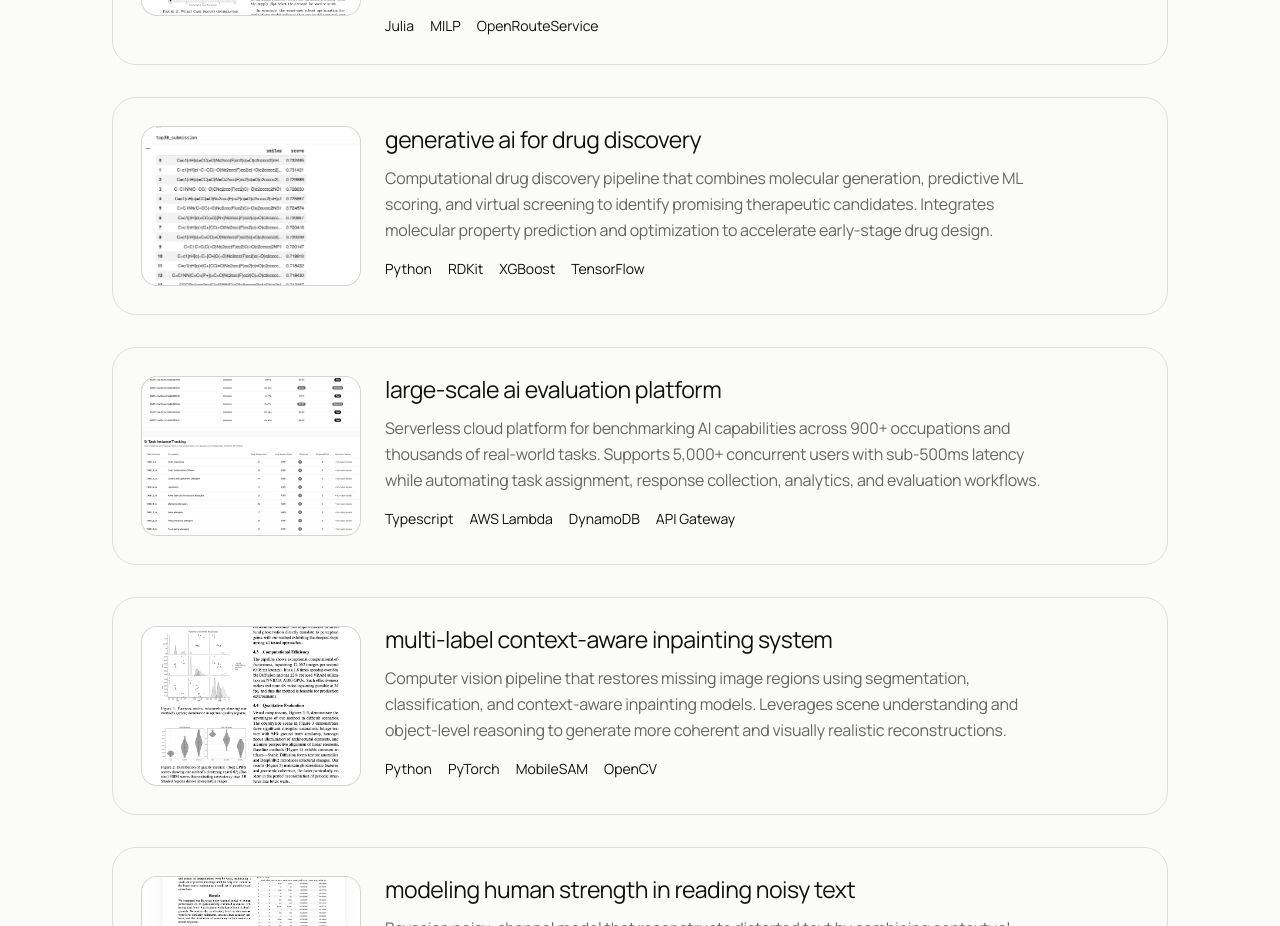
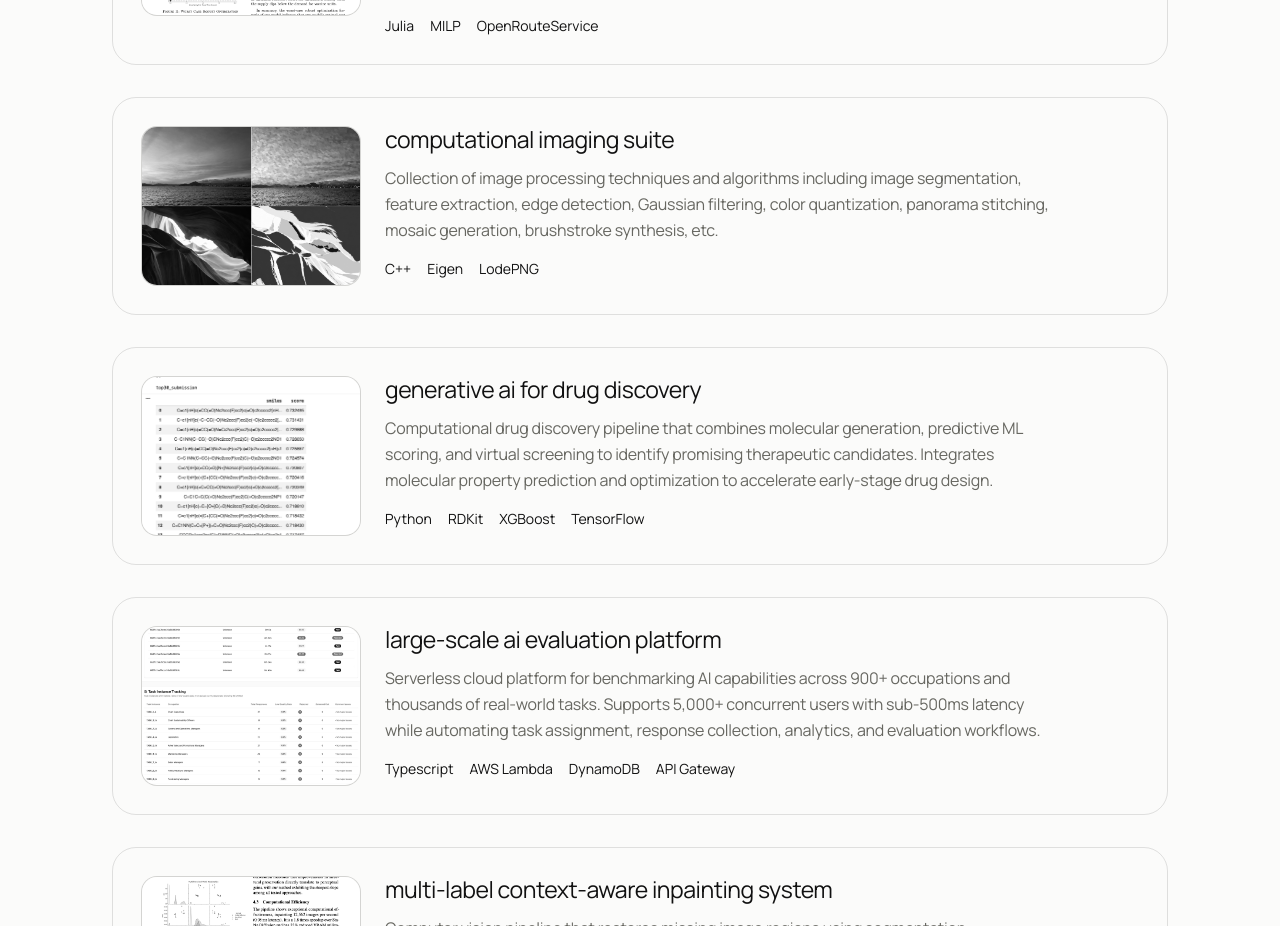
Before and after one commit to anniexlinn/website, a Next.js app: page / in a window 1280 px wide. Shown: the part 1160-2086 px from the top of the page. Built offline with nearby package versions, Linux system fonts and the light colour scheme.

Commit message:
more projects

```diff
--- a/src/data/projects.ts
+++ b/src/data/projects.ts
@@ -17,6 +17,15 @@ export const featuredProjects = [
     updated: "Software • AI • Systems",
     tone: "from-slate-200 via-stone-400 to-black",
     image: "/med.png"
+  },
+  {
+    title: "Computational Imaging Suite",
+    description: "Collection of image processing techniques and algorithms including image segmentation, feature extraction, edge detection, Gaussian filtering, color quantization, panorama stitching, mosaic generation, brushstroke synthesis, etc. ",
+    technologies: ["C++", "Eigen", "LodePNG"],
+    url: "https://github.com/anniexlinn/image-processing",
+    updated: "Software • AI • Systems",
+    tone: "from-neutral-100 via-zinc-500 to-neutral-900",
+    image: "/comppic.png"
   },
   {
     title: "Generative AI for Drug Discovery",
```
Also changed, not shown: public/comppic.png (added).
